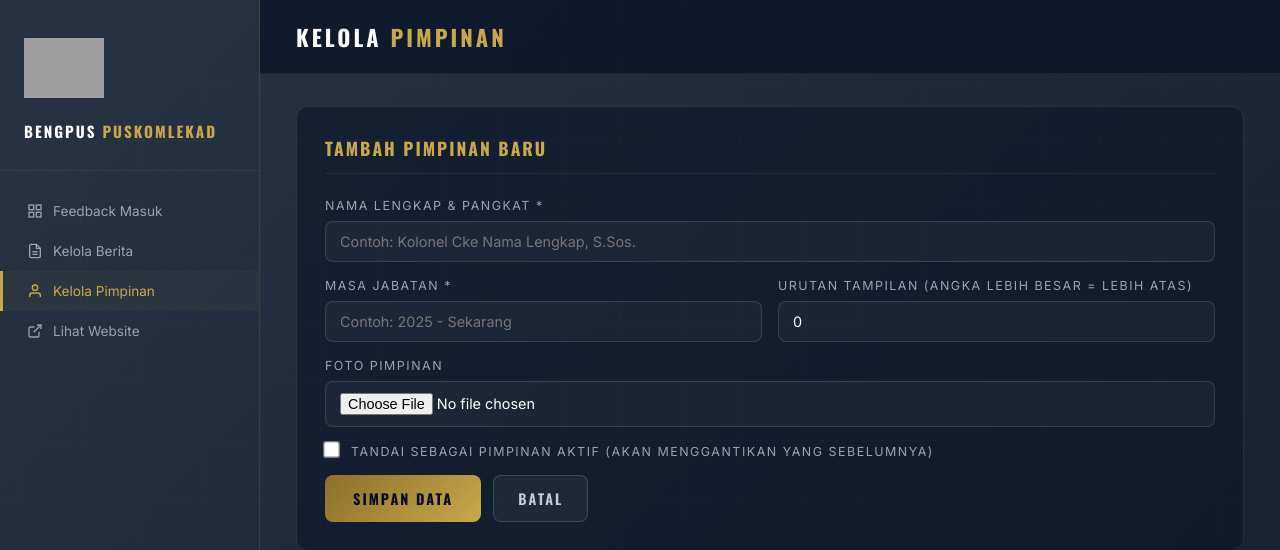
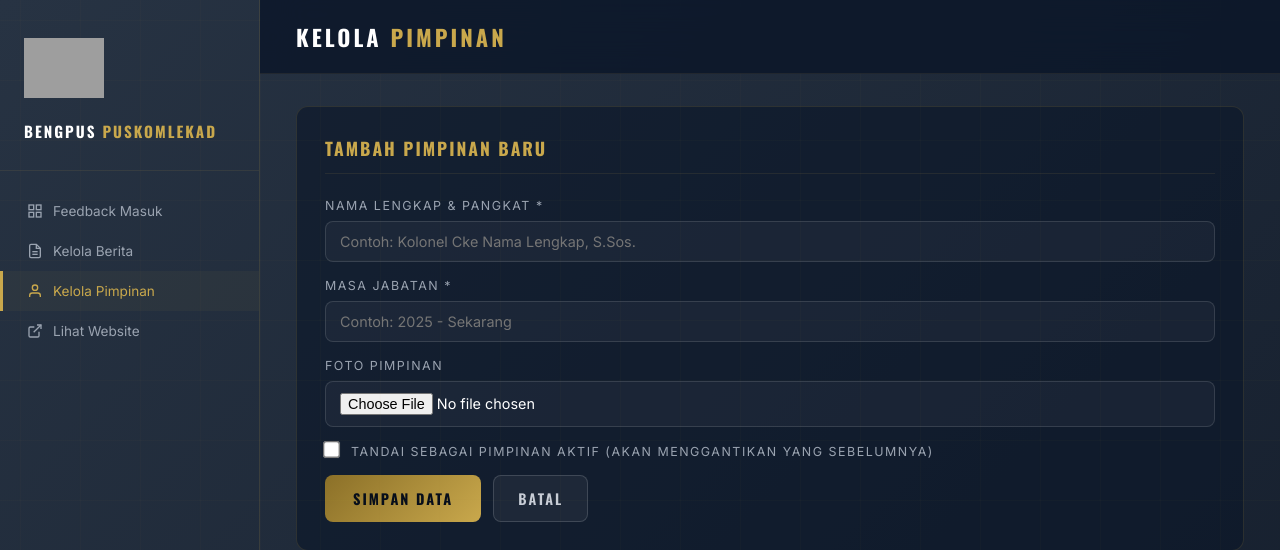
Before and after one commit to steve01-debug/bengpus_puskomlekad, a PHP site: page /admin/pimpinan.php?add=1 in a window 1280 px wide. Shown: the top 550 px of the page. Run offline with PHP 8.4, Linux system fonts and the light colour scheme; the visitor is signed in with stand-in values (Sample User, id 1); data comes from the database, SQL or seed files in the repository; grey boxes are pictures that could not be loaded.

Commit message:
update otomatis pimpinan

```diff
--- a/admin/pimpinan.php
+++ b/admin/pimpinan.php
@@ -133,7 +133,6 @@ $conn->close();
     .btn-add:hover { transform:translateY(-2px); box-shadow:0 4px 16px rgba(201,168,76,0.3); }
     .form-card { background:rgba(10,22,40,0.6); border:1px solid rgba(201,168,76,0.15); border-radius:12px; padding:28px; margin-bottom:32px; }
     .form-card h3 { font-family:'Oswald',sans-serif; font-size:1.1rem; text-transform:uppercase; letter-spacing:2px; color:var(--gold); margin-bottom:24px; padding-bottom:12px; border-bottom:1px solid rgba(201,168,76,0.1); }
-    .form-row { display:grid; grid-template-columns:1fr 1fr; gap:16px; }
     .form-group { margin-bottom:16px; }
     .form-group label { display:block; font-size:0.78rem; text-transform:uppercase; letter-spacing:1.5px; color:var(--gray-300); margin-bottom:8px; }
     .form-group input, .form-group select { width:100%; padding:11px 14px; background:rgba(255,255,255,0.04); border:1px solid rgba(255,255,255,0.12); border-radius:8px; color:var(--white); font-size:0.9rem; font-family:'Inter',sans-serif; transition:all 0.2s; }
@@ -192,7 +191,6 @@ $conn->close();
       .main-content{margin-left:0;width:100%}
       .topbar{padding:15px 20px}
       .content-area{padding:16px}
-      .form-row{grid-template-columns:1fr}
     }
   </style>
 </head>
@@ -267,15 +265,10 @@ $conn->close();
           <input type="text" name="nama" required placeholder="Contoh: Kolonel Cke Nama Lengkap, S.Sos." value="<?= htmlspecialchars($editData['nama'] ?? '') ?>">
         </div>
 
-        <div class="form-row">
-          <div class="form-group">
-            <label>Masa Jabatan *</label>
-            <input type="text" name="masa_jabatan" required placeholder="Contoh: 2025 - Sekarang" value="<?= htmlspecialchars($editData['masa_jabatan'] ?? '') ?>">
-          </div>
-          <div class="form-group">
-            <label>Urutan Tampilan (angka lebih besar = lebih atas)</label>
-            <input type="number" name="urutan" value="<?= $editData['urutan'] ?? 0 ?>" min="0">
-          </div>
+        <div class="form-group">
+          <label>Masa Jabatan *</label>
+          <input type="text" name="masa_jabatan" id="inputMasaJabatan" required placeholder="Contoh: 2025 - Sekarang" value="<?= htmlspecialchars($editData['masa_jabatan'] ?? '') ?>">
+          <input type="hidden" name="urutan" id="inputUrutan" value="<?= $editData['urutan'] ?? 0 ?>">
         </div>
 
         <div class="form-group">
@@ -433,6 +426,22 @@ function doConfirm() {
 document.getElementById('confirmOverlay').addEventListener('click', function(e) {
   if (e.target === this) closeConfirm();
 });
+
+// ─── Otomatisasi Mengisi Input Urutan secara Tersembunyi (Hidden) ───
+document.addEventListener('DOMContentLoaded', function() {
+  const masaJabatanInput = document.getElementById('inputMasaJabatan');
+  const urutanInput = document.getElementById('inputUrutan');
+
+  if (masaJabatanInput && urutanInput) {
+    masaJabatanInput.addEventListener('input', function() {
+      // Mencari 4 angka berurutan pertama (tahun awal) dari apa yang diketik pengguna
+      const match = this.value.match(/\d{4}/);
+      if (match) {
+        urutanInput.value = match[0];
+      }
+    });
+  }
+});
 </script>
 </body>
 </html>
```
Also changed, not shown: assets/images/pimpinan/pimpinan_1784096718_1937.jpg (deleted), assets/images/pimpinan/pimpinan_1784099884_3719.jpg (added).
